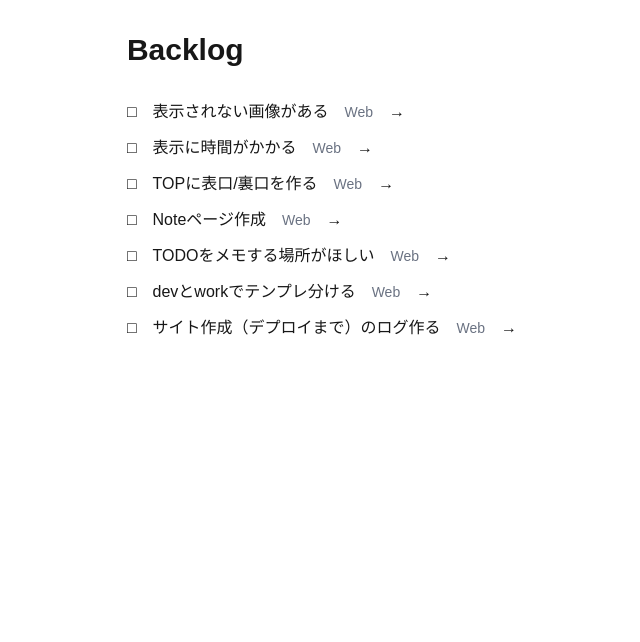
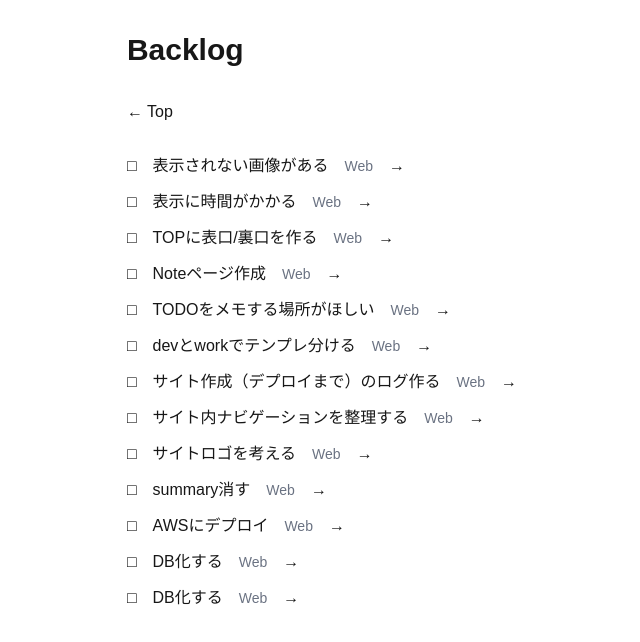
Before and after one commit to yamamotoyakuhinsenryoten-cmd/mountain-book-dyeshop, a Next.js app: page /backlogs in a window 1280 px wide. Shown: the top 642 px of the page, without its empty margins (318-958 px from the left). Built offline with nearby package versions, Linux system fonts and the light colour scheme.

Commit message:
リンク等修正

```diff
--- a/app/backlogs/page.tsx
+++ b/app/backlogs/page.tsx
@@ -5,7 +5,9 @@ export default function BacklogsPage() {
   return (
     <main className="max-w-3xl mx-auto p-8">
       <h1 className="text-3xl font-bold mb-8">Backlog</h1>
-
+      <div className="back-link">
+        <a href="/">← Top</a>
+      </div>
       <div className="space-y-3">
         {backlogs.map((item, index) => (
           <div key={index} className="flex items-center gap-4">
--- a/app/logs/[slug]/page.tsx
+++ b/app/logs/[slug]/page.tsx
@@ -17,7 +17,7 @@ export default async function LogPage({
     <main className="log-page">
       <h1>{log.title}</h1>
       <div className="back-link">
-        <a href="/logs">← ログ一覧へ戻る</a>
+        <a href="/logs">← Logs</a>
       </div>
       <section>
         <h2>Summary</h2>
@@ -96,7 +96,7 @@ export default async function LogPage({
       </section>
 
       <div className="back-link">
-        <a href="/logs">← ログ一覧へ戻る</a>
+        <a href="/logs">← Logs</a>
       </div>
     </main>
   );
--- a/app/logs/page.tsx
+++ b/app/logs/page.tsx
@@ -5,8 +5,10 @@ import { logs } from "@/data/logs";
 export default function LogsPage() {
   return (
     <main className="max-w-5xl mx-auto p-8">
-      <h1 className="text-3xl mb-8">制作ログ</h1>
-
+      <h1 className="text-3xl mb-8">Logs</h1>
+      <div className="back-link">
+        <a href="/">← Top</a>
+      </div>
       <div className="grid gap-8">
         {logs.map((log) => (
           <Link
--- a/app/page.tsx
+++ b/app/page.tsx
@@ -5,9 +5,7 @@ export default function Home() {
         <h1 className="text-3xl md:text-4xl">山本薬品染料店</h1>
 
         <p className="text-sm text-neutral-600 leading-relaxed">
-          染めと制作の作業場。
-          <br />
-          完成品ではなく、途中の記録を置いていく場所。
+          いらっしゃいませ
         </p>
 
         {/* <a
@@ -20,7 +18,19 @@ export default function Home() {
           href="/logs"
           className="inline-block border border-neutral-900 px-4 py-2 text-sm hover:bg-neutral-900 hover:text-white transition"
         >
-          ログ一覧
+          Logs
+        </a>
+        <a
+          href="/backlogs"
+          className="inline-block border border-neutral-900 px-4 py-2 text-sm hover:bg-neutral-900 hover:text-white transition"
+        >
+          Backlogs
+        </a>
+        <a
+          href="/notes"
+          className="inline-block border border-neutral-900 px-4 py-2 text-sm hover:bg-neutral-900 hover:text-white transition"
+        >
+          Notes
         </a>
       </div>
     </main>
--- a/data/backlogs/index.ts
+++ b/data/backlogs/index.ts
@@ -36,4 +36,34 @@ export const backlogs = [
         done:false,
         link: {name:"",value:""}
     },
+        {   title:"サイト内ナビゲーションを整理する",
+        category:"Web",
+        done:false,
+        link: {name:"",value:""}
+    },
+    {   title:"サイトロゴを考える",
+        category:"Web",
+        done:false,
+        link: {name:"",value:""}
+    },
+    {   title:"summary消す",
+        category:"Web",
+        done:false,
+        link: {name:"",value:""}
+    },
+    {   title:"AWSにデプロイ",
+        category:"Web",
+        done:false,
+        link: {name:"",value:""}
+    },
+    {   title:"DB化する",
+        category:"Web",
+        done:false,
+        link: {name:"",value:""}
+    },
+    {   title:"DB化する",
+        category:"Web",
+        done:false,
+        link: {name:"",value:""}
+    },
 ];
```
